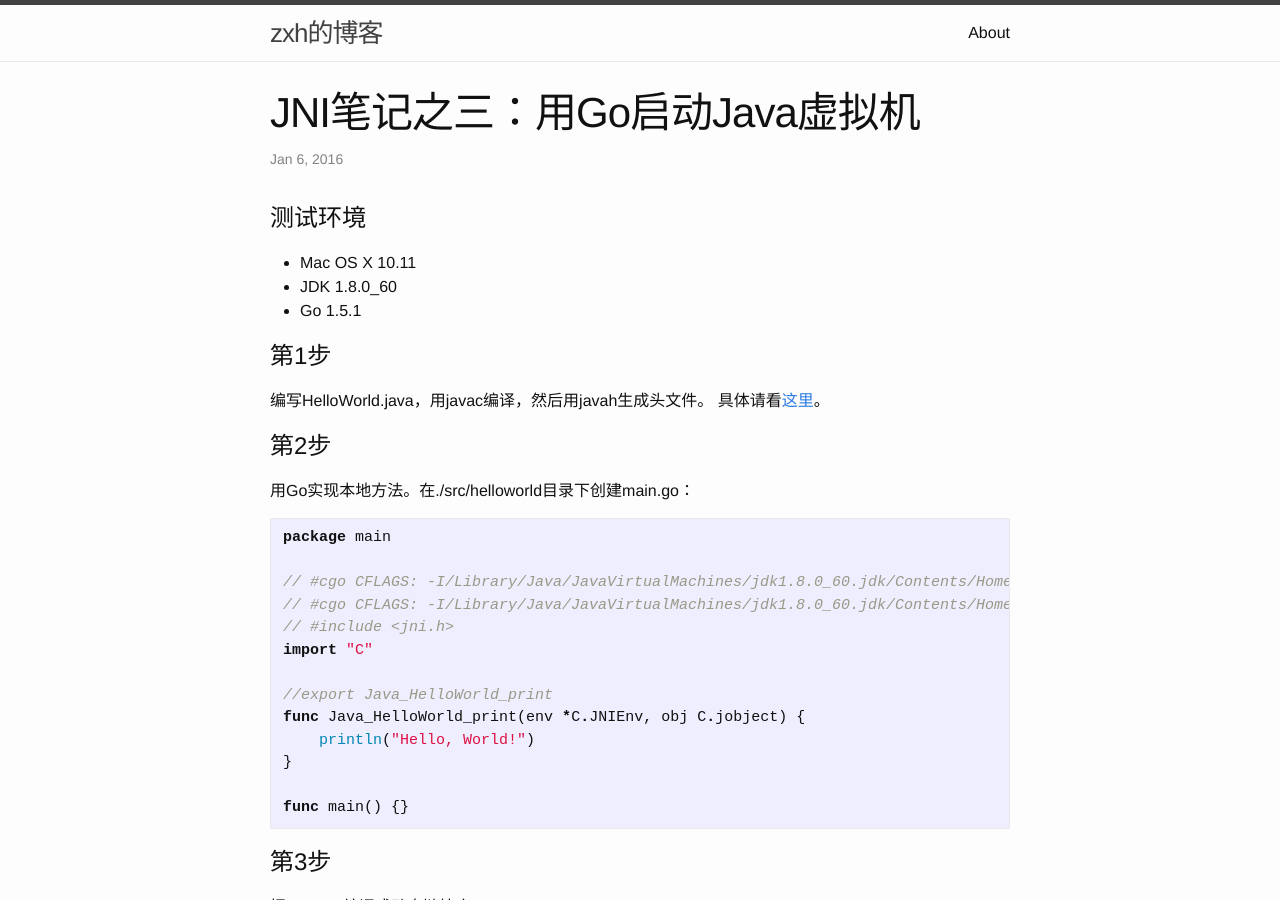
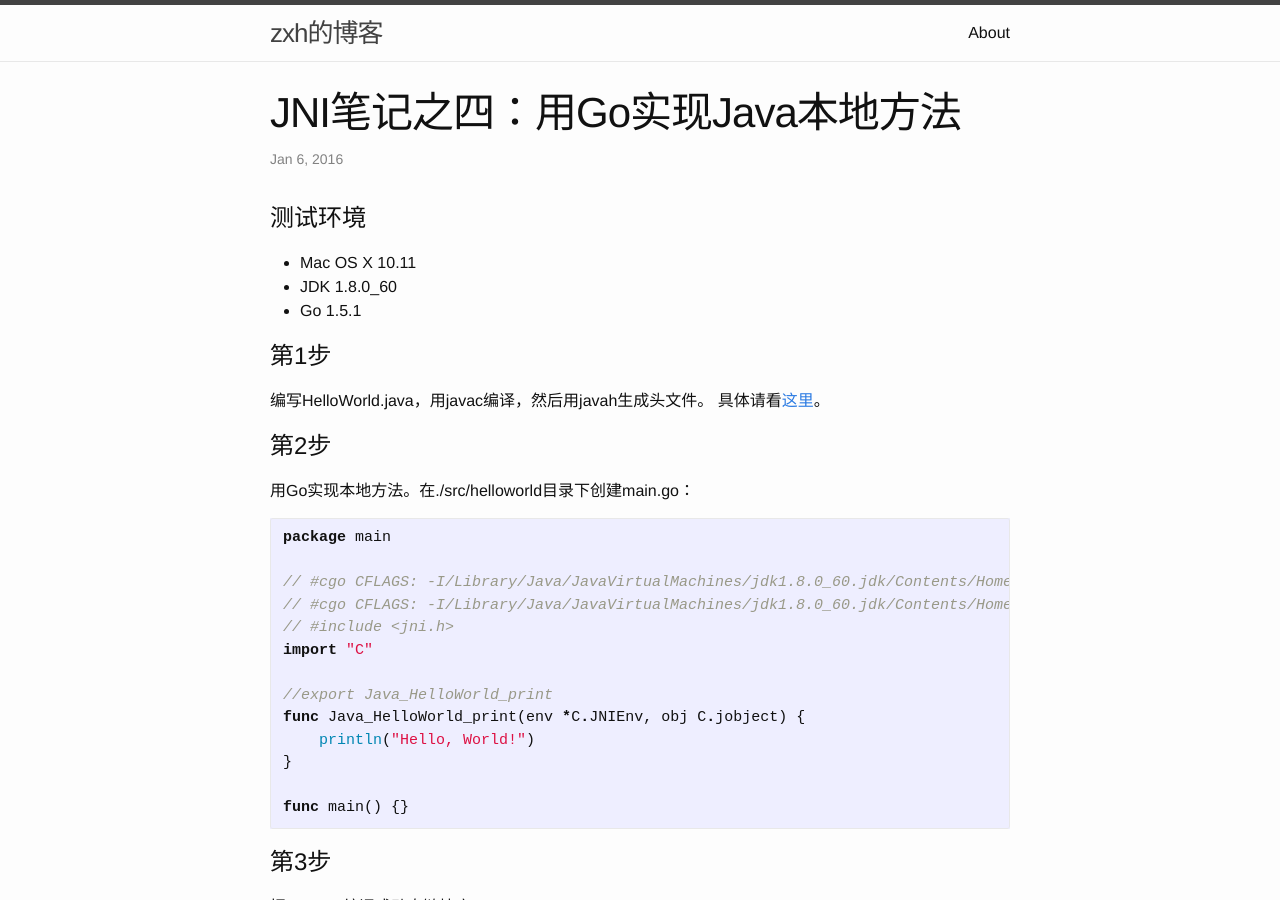
Before and after one commit to 777404/myblog, a Jekyll site: the page built from blog/_posts/2016-01-07-JNI-HelloWorldGo.md, in a window 1280 px wide and 900 px high. Built offline with Jekyll 4.4.1, drawn with Linux system fonts in a browser that asks for light colours; Markdown is read by kramdown in place of the engine named in the settings.

Commit message:
fix title

```diff
--- a/blog/_posts/2016-01-07-JNI-HelloWorldGo.md
+++ b/blog/_posts/2016-01-07-JNI-HelloWorldGo.md
@@ -1,6 +1,6 @@
 ---
 layout: post
-title:  "JNI笔记之三：用Go启动Java虚拟机"
+title:  "JNI笔记之四：用Go实现Java本地方法"
 date:   2016-01-06
 ---
 
```
Also changed, not shown: blog/_posts/2016-01-06-JNI-LoadJVMintoGo.md (+1 -1 lines).
